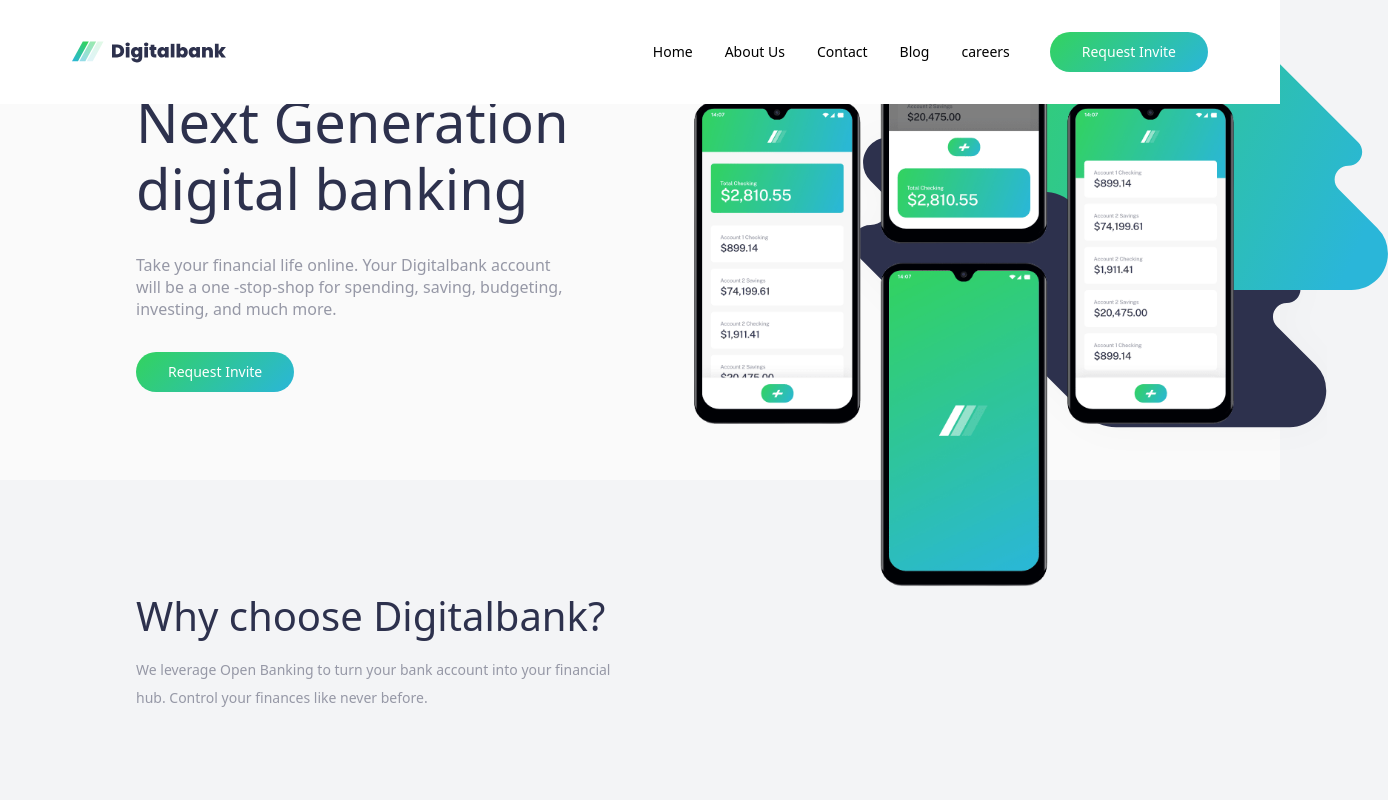
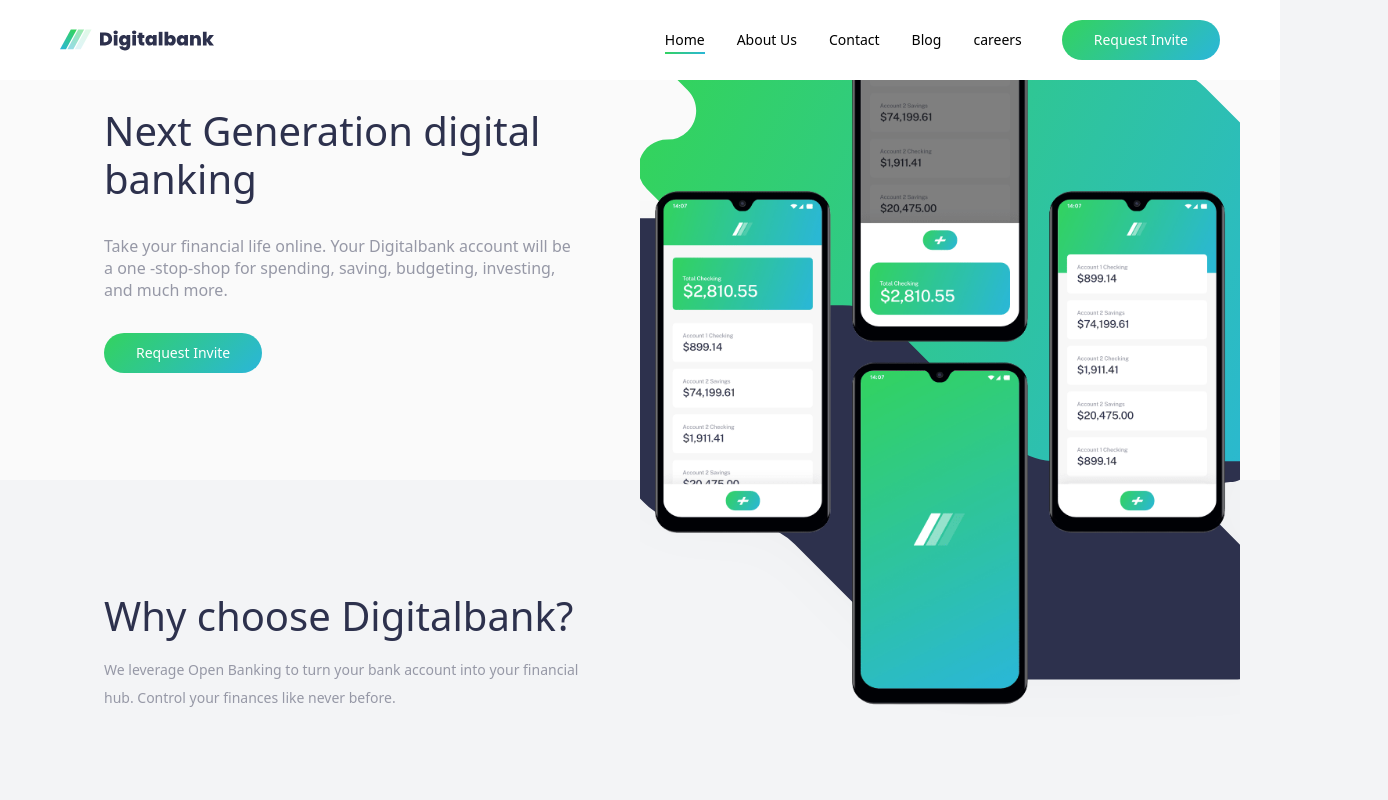
Before and after one commit to cgojk/digitalBank, a React (Vite) app: page /home in a window 1280 px wide. Shown: the top 800 px of the page, 1388 px wide, since content can reach past the window. Built offline with nearby package versions, Linux system fonts and the light colour scheme.

Commit message:
various styles queries navigaiton footer

```diff
--- a/src/styles/_base.scss
+++ b/src/styles/_base.scss
@@ -6,7 +6,7 @@
 
   max-width: 1200px;
   margin: 0 auto;
-  padding-inline: var(--spacing-400);
+//   padding-inline: var(--spacing-400);
 
 }
 body {
@@ -15,8 +15,20 @@
   line-height: var(--lh-400);
   color: var(--clr-gray-900);
   background-color: var(--clr-gray-100);
+    overflow-x: hidden;
+    overflow-y: auto;
 
 
+}
+
+.layout {
+  min-height: 100vh;
+  display: flex;
+  flex-direction: column;
+}
+
+.main-content {
+  flex: 1;
 }
 
 // =========================== NAVIGATION STYLES============================
@@ -25,7 +37,7 @@
 .overlay.active {
     opacity: 1;
     visibility: visible;
-    pointer-events: auto; /* Allow interaction when active */
+    pointer-events: auto;
 
 
 }
@@ -59,8 +71,7 @@
   display: flex;
    justify-content: space-between;
   align-items: center;
-  padding:var(--spacing-400);
-
+  padding:var(--spacing-250);
 border-bottom:1px solid var(--clr-gray-300);
 }
 .menu-btn {
@@ -95,6 +106,8 @@
   flex-direction:column;
   gap:var(--spacing-300);
   z-index: 1500;
+  align-items:center;
+
 }
 
 .nav__list .nav__items {
@@ -108,59 +121,70 @@
 
 
  .navigation.open {
-  right: 0; /* slide in */
+  right: 0;
 }
 
 
 .nav__list{
     display:flex;
    flex-direction:column;
+   align-items:center;
    gap:var(--spacing-300);
-
-}
-
-.nav__list__item a {
-
-    color:var(--clr-gray-900);
-        font: var(--font-7);
-        text-decoration: none;
-
-
-}
-.nav__list__item {
-    margin-left: 10px;
-    font-size: 1.1rem;
+    list-style: none;
+    padding: 0;
+    margin: 0;
 
 }
 
 
-.navigation {
+
+
      .nav__items__links{
+      color: var(--clr-gray-900);
       text-decoration: none;
       cursor:pointer;
       font: var(--font-7);
       position: relative;
       display:inline-block;
 
+
+
         &::after {
         content: "";
         position: absolute;
         left: 0;
-  bottom: -3px;
+        bottom: -1.5rem;
         width: 100%;
         height: 2px;
-  background-color: var(--orange-500);
+        background-image: var(--background-image-gradient-1);
         transform: scaleX(0);
         transform-origin: left;
-  opacity: 0;
+        inset-inline: 0;
+        inset-block-end: 0;
+        cursor:pointer;
+        opacity:0;
+
         transition: transform 0.3s ease, opacity 0.3s ease;
         }
-&:hover::after {
+
+
+
+        &:hover,
+        &:focus-visible,
+        &:active
+         {
+       color:var(--clr-green-400);
+    }
+     &:hover::after,
+     &:focus-visible::after,
+     &.active::after {
+      opacity: 1;
       transform: scaleX(1);
-  opacity: 1;
     }
+
      }
-}
+
+
 
 .nav__list .nav__logo {
   align-self: flex-start;
@@ -191,18 +215,23 @@
 grid-template-rows: 1fr;
 max-height: 70vh;
 
+ justify-self: end;
+//   margin-right: -120px;
+
 
 }
 .image__hero,
 .image__overlay--background {
   grid-area: 1 / 1;
-  transform: translateX(140px);
+//   transform: translateX(140px);
    width: 100%;
   height: 100%;
 }
+
 .image__hero img {
   width: 100%;
-  transform: translateX(-80px);
+   height: 100%;
+//   transform: translateX(-80px);
   object-fit: cover;
 }
 
@@ -210,7 +239,7 @@
   .image__overlay--background{
         justify-self: center;
   align-self: start;
-  transform: translateY(-80px);
+//   transform: translateY(-80px);
 
     }
 
@@ -220,12 +249,12 @@
     gap:var(--spacing-200);
     flex-direction:column;
     align-items:center;
-    padding:var(--spacing-200);
+    padding: var(--spacing-400);
 
 }
 
     .hero__title{
-        font: var(--font-1);
+        font: var(--font-2);
         color:var(--clr-blue-950);
        text-align:center;
     }
@@ -419,6 +448,7 @@
     flex-direction:column;
     gap:var(--spacing-400);
     align-items:center;
+    min-width:100%;
 
     justify-content:center;
 
--- a/src/styles/_queries.scss
+++ b/src/styles/_queries.scss
@@ -1,3 +1,12 @@
+
+
+@media only screen and (min-width: 568px) {
+.image__overlay--background {
+
+width:85%;
+ justify-self: center;
+  }
+}
 
 
 
@@ -6,6 +15,7 @@
      .wrapper__image--content{
 
        align-items: center;
+
 
      }
 
@@ -44,6 +54,11 @@
     }
 
   }
+.image__overlay--background {
+     max-width: 600px;
+      justify-self: center;
+  }
+
 }
 
 
@@ -68,6 +83,7 @@
     gap: var(--spacing-500);
 
 
+
     }
 
      .nav__list {
@@ -77,9 +93,12 @@
     gap: var(--spacing-400);
     margin: 0;
     padding: 0;
+
   }
   .nav__items {
     display: block;
+
+
   }
 
   .nav__button-link {
@@ -109,22 +128,26 @@
         grid-area: image;
          justify-self: end;
         align-self: center;
-         transform: translateX(40px);
+        //  transform: translateX(40px);
          overflow:visible;
          max-height:60vh;
 
 
   }
+  .image__overlay--background {
+    width: 110%;
+    justify-self: center;
+  }
 
-  .image__overlay--background {
-        transform: translateY(-80px);
-    }
+  // .image__overlay--background {
+  //       // transform: translateY(-80px);
+  //   }
 
 
-        .image__hero img{
-            transform: translateX(0);
+        // .image__hero img{
+        //     transform: translateX(0);
 
-        }
+        // }
 
       }
       .wrapper__title--text-button{
--- a/src/styles/index.css
+++ b/src/styles/index.css
@@ -311,7 +311,6 @@
 .container {
   max-width: 1200px;
   margin: 0 auto;
-  padding-inline: var(--spacing-400);
 }
 
 body {
@@ -320,12 +319,24 @@
   line-height: var(--lh-400);
   color: var(--clr-gray-900);
   background-color: var(--clr-gray-100);
+  overflow-x: hidden;
+  overflow-y: auto;
+}
+
+.layout {
+  min-height: 100vh;
+  display: flex;
+  flex-direction: column;
+}
+
+.main-content {
+  flex: 1;
 }
 
 .overlay.active {
   opacity: 1;
   visibility: visible;
-  pointer-events: auto; /* Allow interaction when active */
+  pointer-events: auto;
 }
 
 .overlay {
@@ -358,7 +369,7 @@
   display: flex;
   justify-content: space-between;
   align-items: center;
-  padding: var(--spacing-400);
+  padding: var(--spacing-250);
   border-bottom: 1px solid var(--clr-gray-300);
 }
 
@@ -392,6 +403,7 @@
   flex-direction: column;
   gap: var(--spacing-300);
   z-index: 1500;
+  align-items: center;
 }
 
 .nav__list .nav__items {
@@ -401,49 +413,49 @@
 }
 
 .navigation.open {
-  right: 0; /* slide in */
+  right: 0;
 }
 
 .nav__list {
   display: flex;
   flex-direction: column;
+  align-items: center;
   gap: var(--spacing-300);
+  list-style: none;
+  padding: 0;
+  margin: 0;
 }
 
-.nav__list__item a {
+.nav__items__links {
   color: var(--clr-gray-900);
-  font: var(--font-7);
-  text-decoration: none;
-}
-
-.nav__list__item {
-  margin-left: 10px;
-  font-size: 1.1rem;
-}
-
-.navigation .nav__items__links {
   text-decoration: none;
   cursor: pointer;
   font: var(--font-7);
   position: relative;
   display: inline-block;
 }
-.navigation .nav__items__links::after {
+.nav__items__links::after {
   content: "";
   position: absolute;
   left: 0;
-  bottom: -3px;
+  bottom: -1.5rem;
   width: 100%;
   height: 2px;
-  background-color: var(--orange-500);
+  background-image: var(--background-image-gradient-1);
   transform: scaleX(0);
   transform-origin: left;
+  inset-inline: 0;
+  inset-block-end: 0;
+  cursor: pointer;
   opacity: 0;
   transition: transform 0.3s ease, opacity 0.3s ease;
 }
-.navigation .nav__items__links:hover::after {
+.nav__items__links:hover, .nav__items__links:focus-visible, .nav__items__links:active {
+  color: var(--clr-green-400);
+}
+.nav__items__links:hover::after, .nav__items__links:focus-visible::after, .nav__items__links.active::after {
+  opacity: 1;
   transform: scaleX(1);
-  opacity: 1;
 }
 
 .nav__list .nav__logo {
@@ -466,19 +478,19 @@
   grid-template-columns: 1fr;
   grid-template-rows: 1fr;
   max-height: 70vh;
+  justify-self: end;
 }
 
 .image__hero,
 .image__overlay--background {
   grid-area: 1/1;
-  transform: translateX(140px);
   width: 100%;
   height: 100%;
 }
 
 .image__hero img {
   width: 100%;
-  transform: translateX(-80px);
+  height: 100%;
   -o-object-fit: cover;
      object-fit: cover;
 }
@@ -486,7 +498,6 @@
 .image__overlay--background {
   justify-self: center;
   align-self: start;
-  transform: translateY(-80px);
 }
 
 .wrapper__title--text-button {
@@ -494,11 +505,11 @@
   gap: var(--spacing-200);
   flex-direction: column;
   align-items: center;
-  padding: var(--spacing-200);
+  padding: var(--spacing-400);
 }
 
 .hero__title {
-  font: var(--font-1);
+  font: var(--font-2);
   color: var(--clr-blue-950);
   text-align: center;
 }
@@ -665,6 +676,7 @@
   flex-direction: column;
   gap: var(--spacing-400);
   align-items: center;
+  min-width: 100%;
   justify-content: center;
 }
 
@@ -730,6 +742,12 @@
   text-align: center;
 }
 
+@media only screen and (min-width: 568px) {
+  .image__overlay--background {
+    width: 85%;
+    justify-self: center;
+  }
+}
 @media only screen and (min-width: 768px) {
   .wrapper__image--content {
     align-items: center;
@@ -751,6 +769,10 @@
   .articles__container .wrapper__image--description {
     display: grid;
     grid-template-columns: repeat(2, 1fr);
+  }
+  .image__overlay--background {
+    max-width: 600px;
+    justify-self: center;
   }
 }
 @media only screen and (min-width: 1024px) {
@@ -796,15 +818,12 @@
     grid-area: image;
     justify-self: end;
     align-self: center;
-    transform: translateX(40px);
     overflow: visible;
     max-height: 60vh;
   }
   .wrapper__image--content .image__overlay--background {
-    transform: translateY(-80px);
-  }
-  .wrapper__image--content .image__hero img {
-    transform: translateX(0);
+    width: 110%;
+    justify-self: center;
   }
   .wrapper__title--text-button {
     grid-area: text;
```
Also changed, not shown: 1 other file (tests, documents, lock files or other folders). Lines whose indentation alone changed are shown as unchanged.
